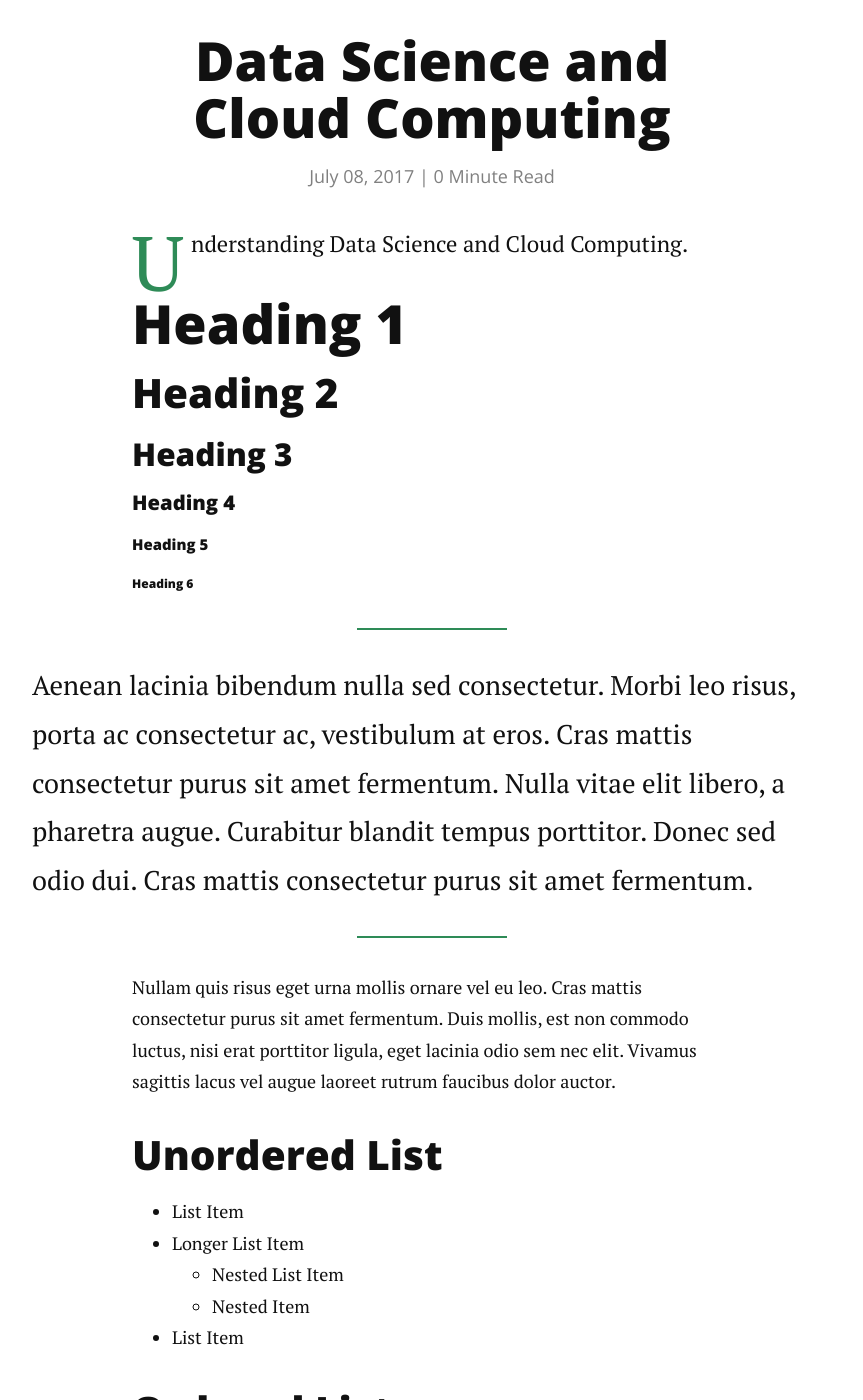
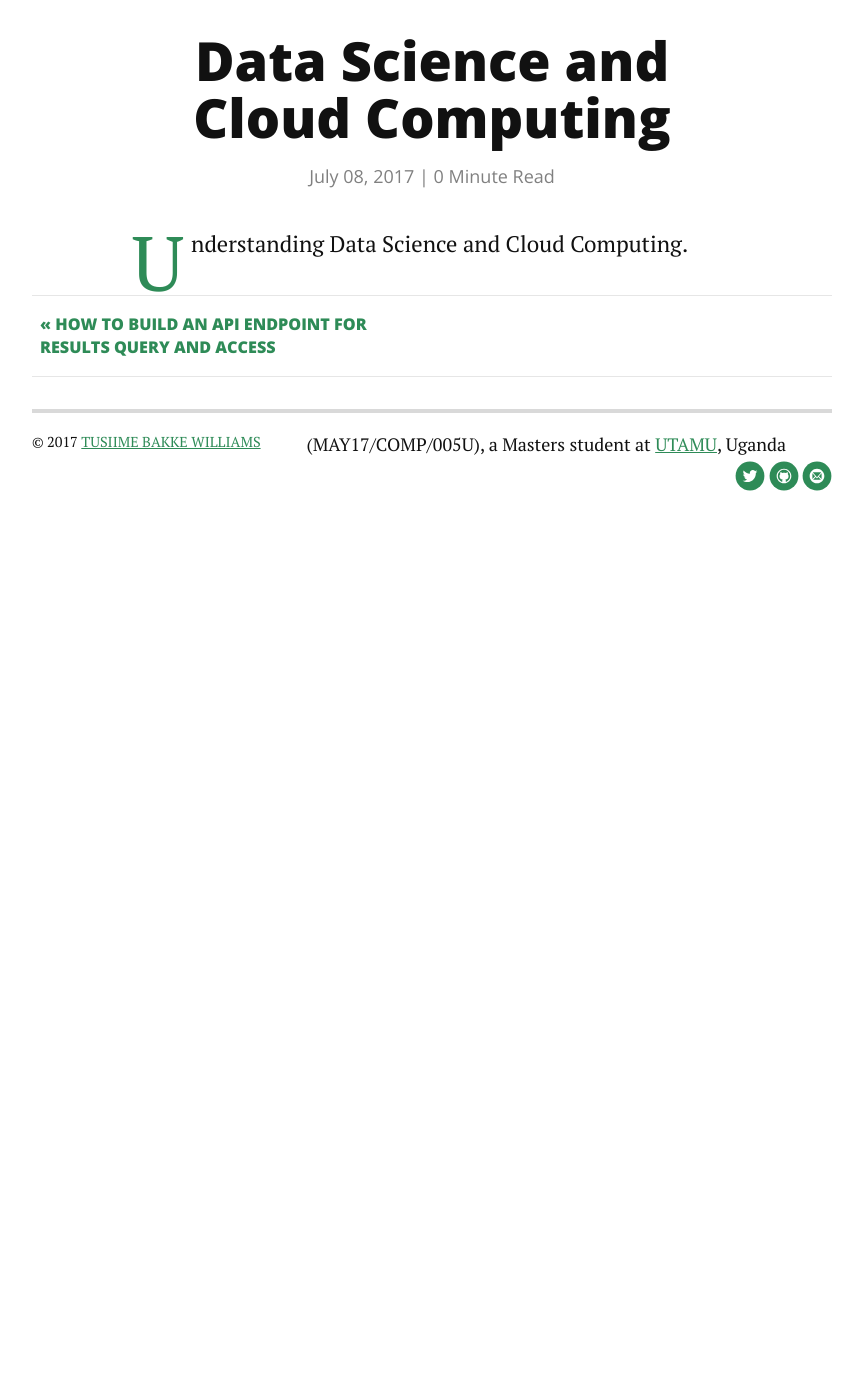
Before and after one commit to tuba-willis/tuba-willis.github.io, a Jekyll site: the page built from _posts/2014-12-15-example-post-formatting.markdown, in a window 1280 px wide and 1400 px high, scrolled down 270 px. Shown: the whole window, without its empty margins (208-1071 px from the left). Built offline with Jekyll 4.4.1, drawn with Linux system fonts in a browser that asks for light colours; nearby versions of some CDN libraries; after the commit the page ends 900 px from its top, so only the background shows below that; some of the changed text lies outside the part shown.

Commit message:
Update 2014-12-15-example-post-formatting.markdown

```diff
--- a/_posts/2014-12-15-example-post-formatting.markdown
+++ b/_posts/2014-12-15-example-post-formatting.markdown
@@ -5,41 +5,3 @@
 ---
 
 <p class="intro"><span class="dropcap">U</span>nderstanding Data Science and Cloud Computing.</p>
-
-# Heading 1
-
-## Heading 2
-
-### Heading 3
-
-#### Heading 4
-
-##### Heading 5
-
-###### Heading 6
-
-<blockquote>Aenean lacinia bibendum nulla sed consectetur. Morbi leo risus, porta ac consectetur ac, vestibulum at eros. Cras mattis consectetur purus sit amet fermentum. Nulla vitae elit libero, a pharetra augue. Curabitur blandit tempus porttitor. Donec sed odio dui. Cras mattis consectetur purus sit amet fermentum.</blockquote>
-
-Nullam quis risus eget urna mollis ornare vel eu leo. Cras mattis consectetur purus sit amet fermentum. Duis mollis, est non commodo luctus, nisi erat porttitor ligula, eget lacinia odio sem nec elit. Vivamus sagittis lacus vel augue laoreet rutrum faucibus dolor auctor.
-
-## Unordered List
-* List Item
-* Longer List Item
-  * Nested List Item
-  * Nested Item
-* List Item
-
-## Ordered List
-1. List Item
-2. Longer List Item
-    1. Nested OL Item
-    2. Another Nested Item
-3. List Item
-
-## Definition List
-<dl>
-  <dt>Coffee</dt>
-  <dd>Black hot drink</dd>
-  <dt>Milk</dt>
-  <dd>White cold drink</dd>
-</dl>
```
